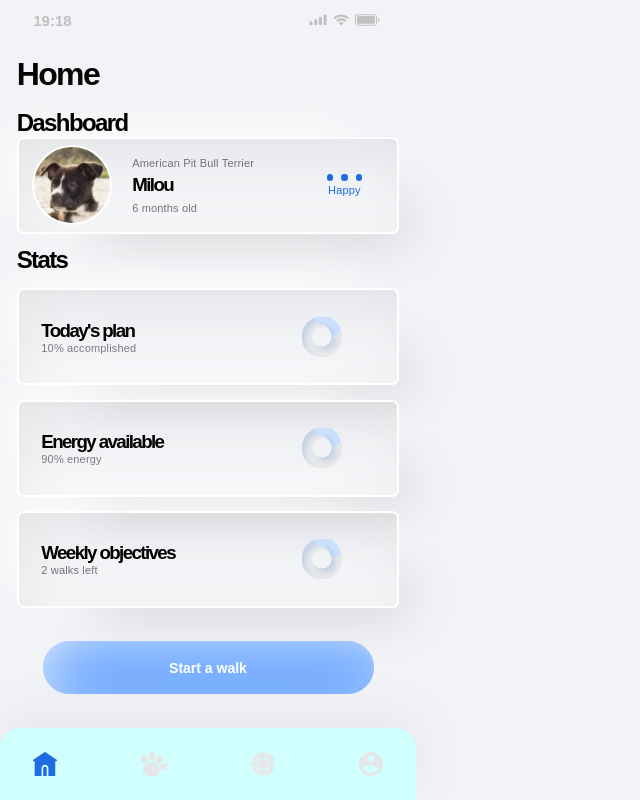
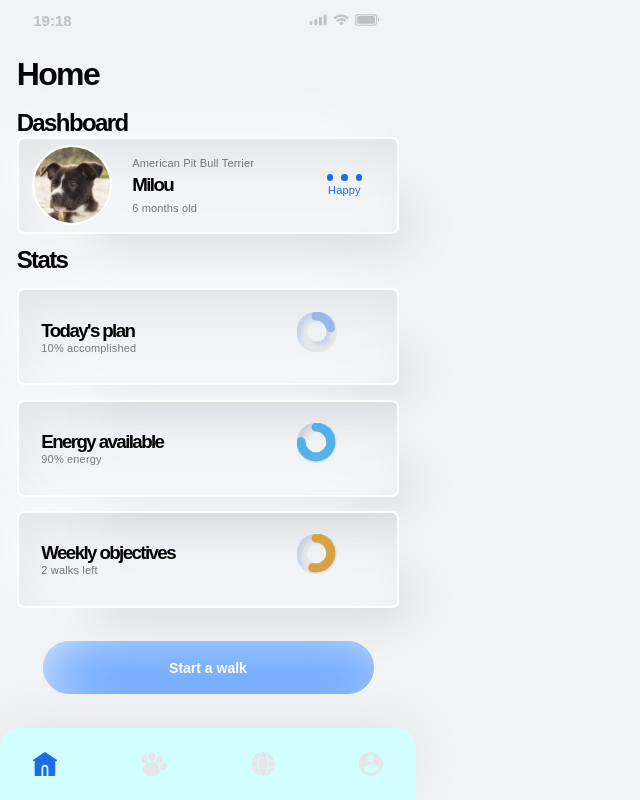
Before and after one commit to Luzaks/pet-walk, a React app: page / in a window 1280 px wide. Shown: the whole page, without its empty margins (0-640 px from the left). Built offline with nearby package versions, Linux system fonts and the light colour scheme.

Commit message:
[Style] Añade colores a la animación del componente mainSvg.

```diff
--- a/src/components/plantillaUno/main/StatsCard.js
+++ b/src/components/plantillaUno/main/StatsCard.js
@@ -10,7 +10,7 @@ import Progress from '../../svgs/mainSVGS';
 
 const StatsCard = ({ page }) => {
   const {
-    title, description, colorOne, colorTwo,
+    title, description, color, endColor, progress,
   } = page;
   return (
     <Card>
@@ -24,8 +24,9 @@ const StatsCard = ({ page }) => {
       </StatsDescription>
       <ProgressCont>
         <Progress
-          start={colorOne}
-          end={colorTwo}
+          color={color}
+          endColor={endColor}
+          progress={progress}
         />
       </ProgressCont>
     </Card>
--- a/src/components/svgs/mainSVGS.js
+++ b/src/components/svgs/mainSVGS.js
@@ -2,12 +2,12 @@ import React from 'react';
 import PropTypes from 'prop-types';
 import '../../styles/index.css';
 
-const Progress = ({ start, end }) => (
-  <svg width="40" height="40" viewBox="0 0 40 40" fill="none" xmlns="http://www.w3.org/2000/svg">
+const Progress = ({ color, endColor, progress }) => (
+  <svg width="50" height="50" viewBox="0 0 50 50" fill="none" xmlns="http://www.w3.org/2000/svg">
     <g filter="url(#filter0_i)">
       <circle cx="20" cy="20" r="15" stroke="#E5E6E8" strokeWidth="10" />
     </g>
-    <path className="circle" x="20" y="20" r="15" strokeDasharray="20, 100" d="M18 2.0845 a 15.9155 15.9155 0 0 1 0 31.831 a 15.9155 15.9155 0 0 1 0 -31.831" stroke="url(#paint0_angular)" strokeWidth="10" strokeLinecap="round" />
+    <path className="circle" strokeDasharray={progress} d="M19 4.0845 a 10.9155 10.9155 0 0 1 0 29.831 a 10.9155 10.9155 0 0 1 0 -29.831" stroke={color} strokeWidth="9" strokeLinecap="round" />
     <defs>
       <filter id="filter0_i" x="0" y="0" width="44" height="44" filterUnits="userSpaceOnUse" colorInterpolationFilters="sRGB">
         <feFlood floodOpacity="0" result="BackgroundImageFix" />
@@ -19,17 +19,18 @@ const Progress = ({ start, end }) => (
         <feColorMatrix type="matrix" values="0 0 0 0 0.113725 0 0 0 0 0.423529 0 0 0 0 0.890196 0 0 0 0.16 0" />
         <feBlend mode="normal" in2="shape" result="effect1_innerShadow" />
       </filter>
-      <radialGradient id="paint0_angular" cx="0" cy="0" r="1" gradientUnits="userSpaceOnUse" gradientTransform="translate(20 20) rotate(-176.186) scale(15.0333)">
-        <stop stopColor="#87ABE1" />
-        <stop offset="1" stopColor="#CBE0FF" />
-      </radialGradient>
+      <linearGradient id="paint0_angular" x1="0%" y1="0%" x2="0%" y2="100%">
+        <stop offset="0%" stopColor={color} />
+        <stop offset="100%" stopColor={endColor} />
+      </linearGradient>
     </defs>
   </svg>
 );
 
 Progress.propTypes = {
-  start: PropTypes.string.isRequired,
-  end: PropTypes.string.isRequired,
+  color: PropTypes.string.isRequired,
+  endColor: PropTypes.string.isRequired,
+  progress: PropTypes.string.isRequired,
 };
 
 export default Progress;
--- a/src/state/initialState.js
+++ b/src/state/initialState.js
@@ -14,20 +14,23 @@ const initialState = {
         {
           title: 'Today\'s plan',
           description: '10% accomplished',
-          colorOne: '#97b8e8',
-          colorTwo: '#9ebdeb',
+          color: '#97b8e8',
+          endColor: '#9ebdeb',
+          progress: '20, 100',
         },
         {
           title: 'Energy available',
           description: '90% energy',
-          colorOne: '#52b1e6',
-          colorTwo: '#88d2fa',
+          color: '#52b1e6',
+          endColor: '#8cd4fc',
+          progress: '70, 100',
         },
         {
           title: 'Weekly objectives',
           description: '2 walks left',
-          colorOne: '#daa444',
-          colorTwo: '#edb655',
+          color: '#d8a242',
+          endColor: '#edb756',
+          progress: '50, 100',
         },
       ],
     },
```
Also changed, not shown: src/styles/index.css (+5 -5 lines).
